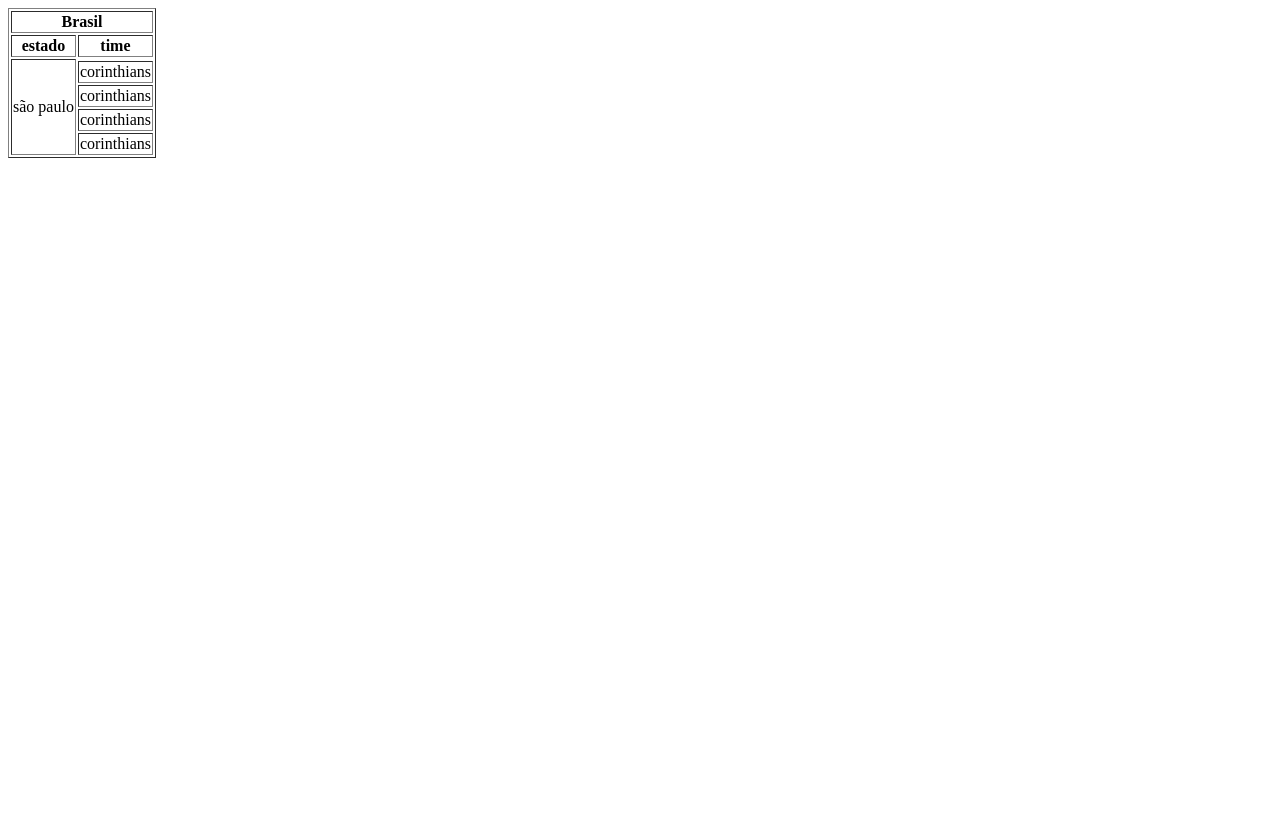
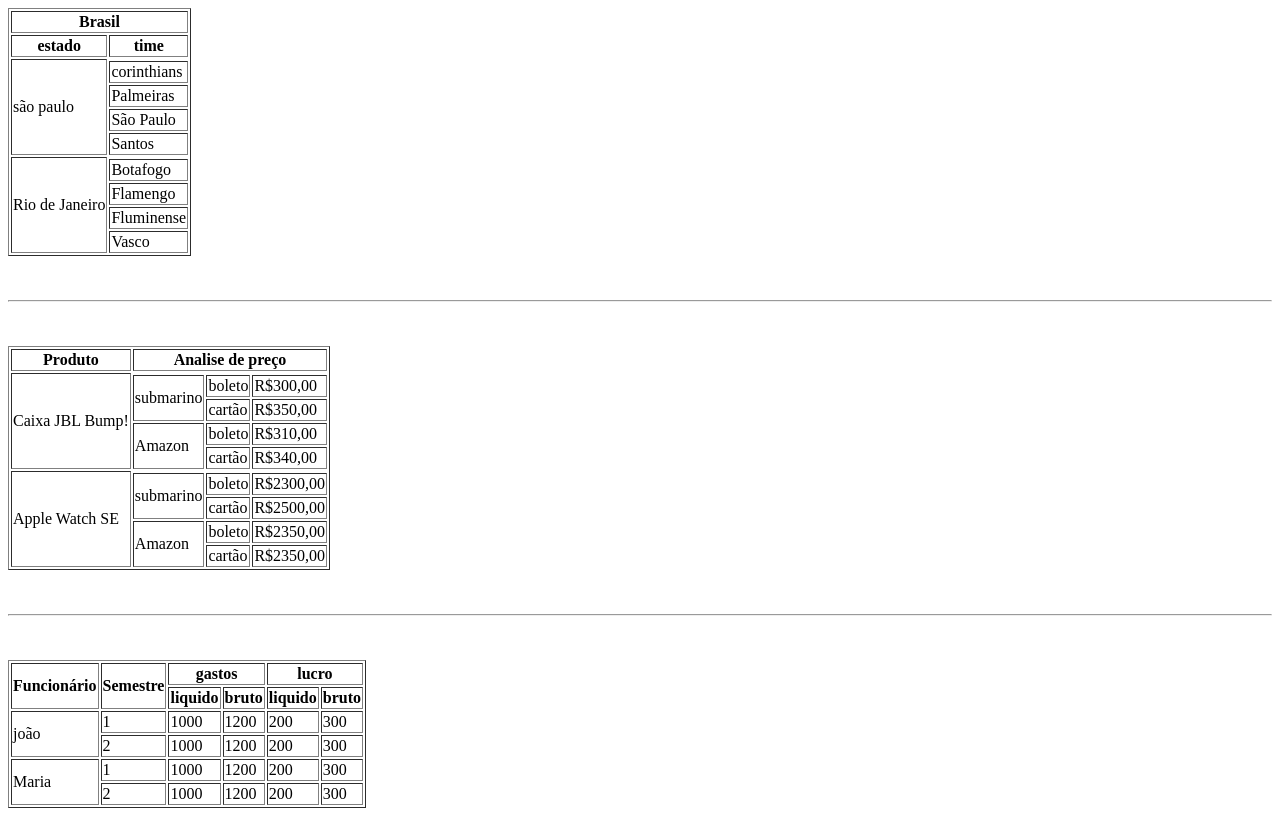
Before and after one commit to Ricardo0557/csw-cc1n, a plain HTML site: page aula07/index.html in a window 1280 px wide. Drawn offline with Linux system fonts and the light colour scheme.

Commit message:
Update index.html

```diff
--- a/aula07/index.html
+++ b/aula07/index.html
@@ -26,26 +26,152 @@
         <td colspan="2">corinthians</td>
         </tr>
         <tr>
-            <td colspan="2">corinthians</td>
+            <td colspan="2">Palmeiras</td>
             </tr>
             <tr>
-                <td colspan="2">corinthians</td>
+                <td colspan="2">São Paulo</td>
                 </tr>
                 <tr>
-                    <td colspan="2">corinthians</td>
+                    <td colspan="2">Santos</td>
                     </tr>
+                    <td rowspan="5">Rio de Janeiro</td>
+                    <tr>
+                    <td colspan="2">Botafogo</td>
+                    </tr>
+                    <tr>
+                        <td colspan="2">Flamengo</td>
+                        </tr>
+                        <tr>
+                            <td colspan="2">Fluminense</td>
+                            </tr>
+                            <tr>
+                                <td colspan="2">Vasco</td>
+
+                                </tr>
+
+    </tbody>
+    </table>
+    <br>
+    <br>
+    <hr>
+    <br>
+    <br>
+    <table border="1">
+        <thead>
+            <tr>
+                <th>Produto</th>
+                <th colspan="3">Analise de preço</th>
+            </tr>
+        </thead>
+        <tbody>
+            <tr>
+                <td rowspan="5">Caixa JBL Bump!</td>
+            </tr>
+            <tr>
+                <td rowspan="2">submarino</td>
+                <td>boleto</td>
+                <td>R$300,00</td>
+            </tr>
+            <tr>
+                <td>cartão</td>
+                <td>R$350,00</td>
+            </tr>
+            <td rowspan="2">Amazon</td>
+            <td>boleto</td>
+            <td>R$310,00</td>
+        </tr>
+        <tr>
+            <td>cartão</td>
+            <td>R$340,00</td>
+        </tr>
+        <tr>
+            <td rowspan="5">Apple Watch SE</td>
+        </tr>
+        <tr>
+            <td rowspan="2">submarino</td>
+            <td>boleto</td>
+            <td>R$2300,00</td>
+        </tr>
+        <tr>
+            <td>cartão</td>
+            <td>R$2500,00</td>
+        </tr>
+        <td rowspan="2">Amazon</td>
+        <td>boleto</td>
+        <td>R$2350,00</td>
+    </tr>
+    <tr>
+        <td>cartão</td>
+        <td>R$2350,00</td>
+    </tr>
+        </tbody>
+    </table>
+    <br>
+    <br>
+    <hr>
+    <br>
+    <br>
+
+    <table border="1">
+        <thead>
+            <tr>
+                <th rowspan="2">Funcionário</th>
+                <th rowspan="2">Semestre</th>
+                <th colspan="2">gastos</th>
+                <th colspan="2">lucro</th>
+            </tr>
+            <tr>
+                <th>liquido</th>
+                <th>bruto</th>
+                <th>liquido</th>
+                <th>bruto</th>
+            </tr>
+        </thead>
+        <tbody>
+            <tr>
+                <td rowspan="2">joão</td>
+                <td>1</td>
+                <td>1000</td>
+                <td>1200</td>
+                <td>200</td>
+                <td>300</td>
+            </tr>
+            <tr>
+                <td>2</td>
+                <td>1000</td>
+                <td>1200</td>
+                <td>200</td>
+                <td>300</td>
+            </tr>
+            <tr>
+                <td rowspan="2">Maria</td>
+                <td>1</td>
+                <td>1000</td>
+                <td>1200</td>
+                <td>200</td>
+                <td>300</td>
+            </tr>
+            <tr>
+                <td>2</td>
+                <td>1000</td>
+                <td>1200</td>
+                <td>200</td>
+                <td>300</td>
+            </tr>
 
 
 
 
 
 
+        </tbody>
 
-    </tbody>
 
 
 
 
     </table>
+
+
 </body>
 </html>
```
